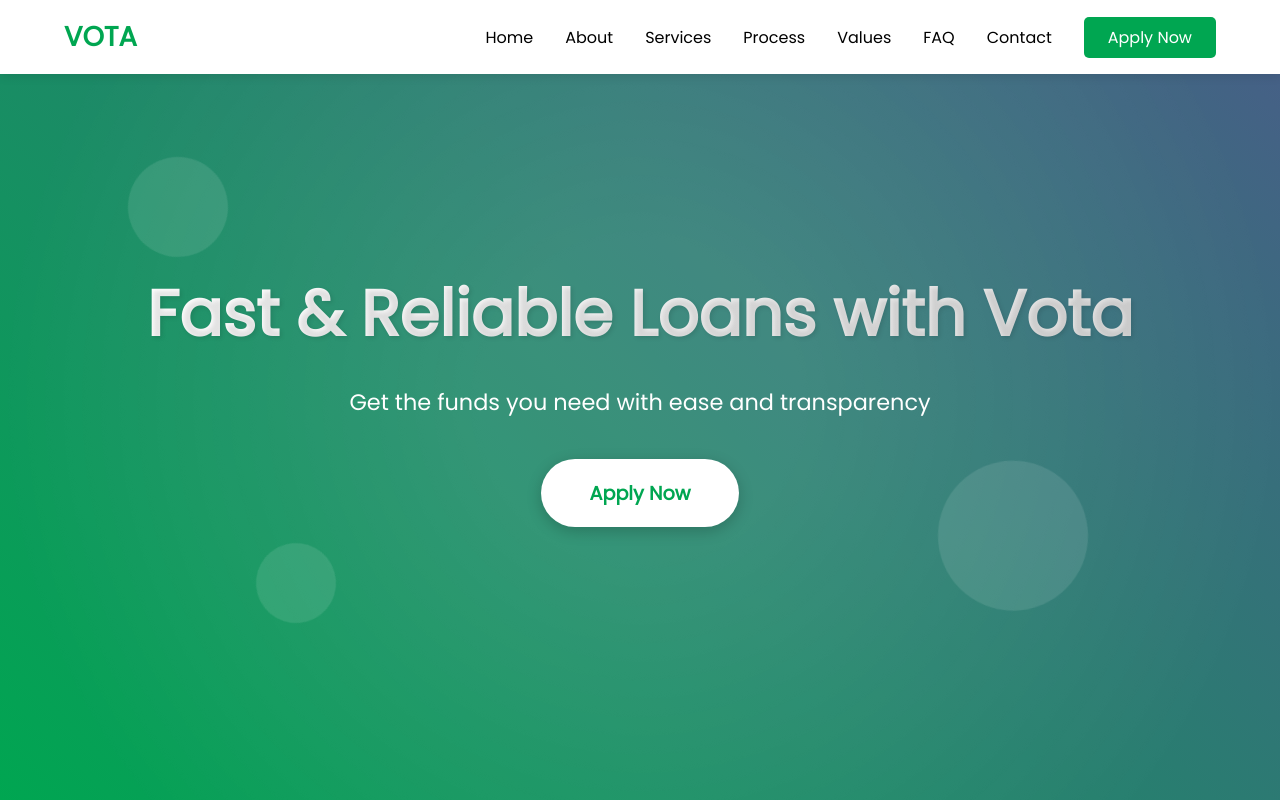
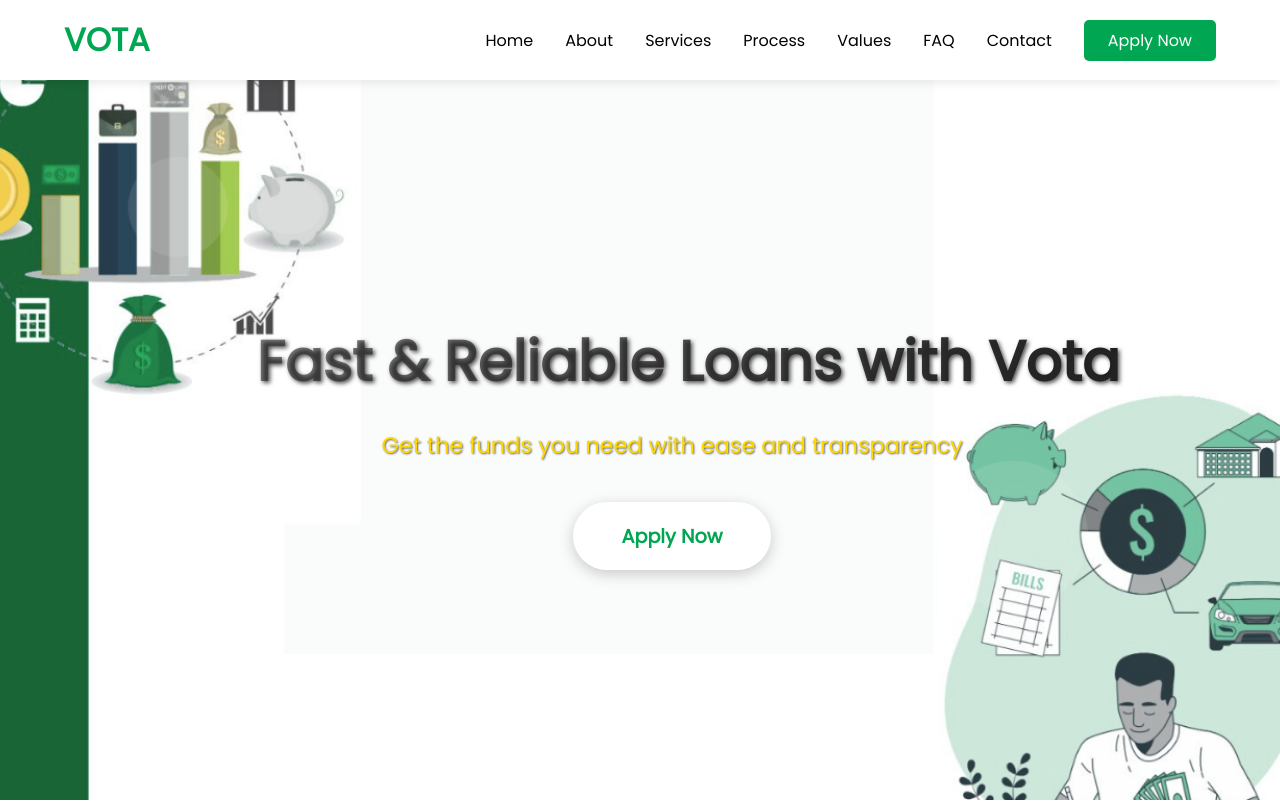
Before and after one commit to ewa-edun/Vota-2nd, a React (Vite) app: page / in a window 1280 px wide. Shown: the top 802 px of the page. Built offline with nearby package versions, Linux system fonts and the light colour scheme.

Commit message:
bg img on hero section

```diff
--- a/src/Page.css
+++ b/src/Page.css
@@ -34,11 +34,10 @@ header {
 }
 
 .logo {
-  font-size: 1.7rem;
+  font-size: 2rem;
   font-weight: bold;
   color: var(--primary);
   text-decoration: none;
-
 }
 
 nav {
@@ -82,7 +81,7 @@ nav a:hover {
   align-items: center;
   justify-content: center;
   text-align: center;
-  background: linear-gradient(45deg, var(--primary), var(--secondary));
+  background: url('/vota landing bg.png') center/cover no-repeat;
   color: white;
   padding: 0 1rem;
   position: relative;
@@ -92,10 +91,11 @@ nav a:hover {
 .hero::before {
   content: '';
   position: absolute;
-  width: 200%;
-  height: 200%;
-  background: radial-gradient(circle, rgba(255,255,255,0.1) 10%, transparent 40%);
-  animation: rotate 20s linear infinite;
+  width: 100%;
+  height: 100%;
+  top: 0;
+  left: 0;
+
 }
 
 @keyframes rotate {
@@ -111,15 +111,19 @@ nav a:hover {
   position: relative;
   z-index: 1;
   animation: fadeInUp 1s ease-out;
+  margin-top: 4rem;
+  margin-left: 4rem;
 }
 
 .hero-content h1 {
-  font-size: 4rem;
+  font-size: 3.5rem;
+  margin-top: 2rem;
+  margin-left: 2rem;
   margin-bottom: 1.5rem;
-  background: linear-gradient(120deg, #ffffff, #e0e0e0);
+  background: linear-gradient(120deg, #848383, #1b1a1a);
   -webkit-background-clip: text;
   -webkit-text-fill-color: transparent;
-  text-shadow: 2px 2px 4px rgba(0,0,0,0.1);
+  text-shadow: 2px 2px 4px rgba(39, 38, 38, 0.8);
   animation: slideInDown 1s ease-out;
 }
 
@@ -128,6 +132,8 @@ nav a:hover {
   margin-bottom: 2.5rem;
   opacity: 0;
   animation: fadeIn 1s ease-out 0.5s forwards;
+  color: #FFD700;
+  text-shadow: 1px 1px 2px rgba(0,0,0,0.6);
 }
 
 .cta-button {
```
